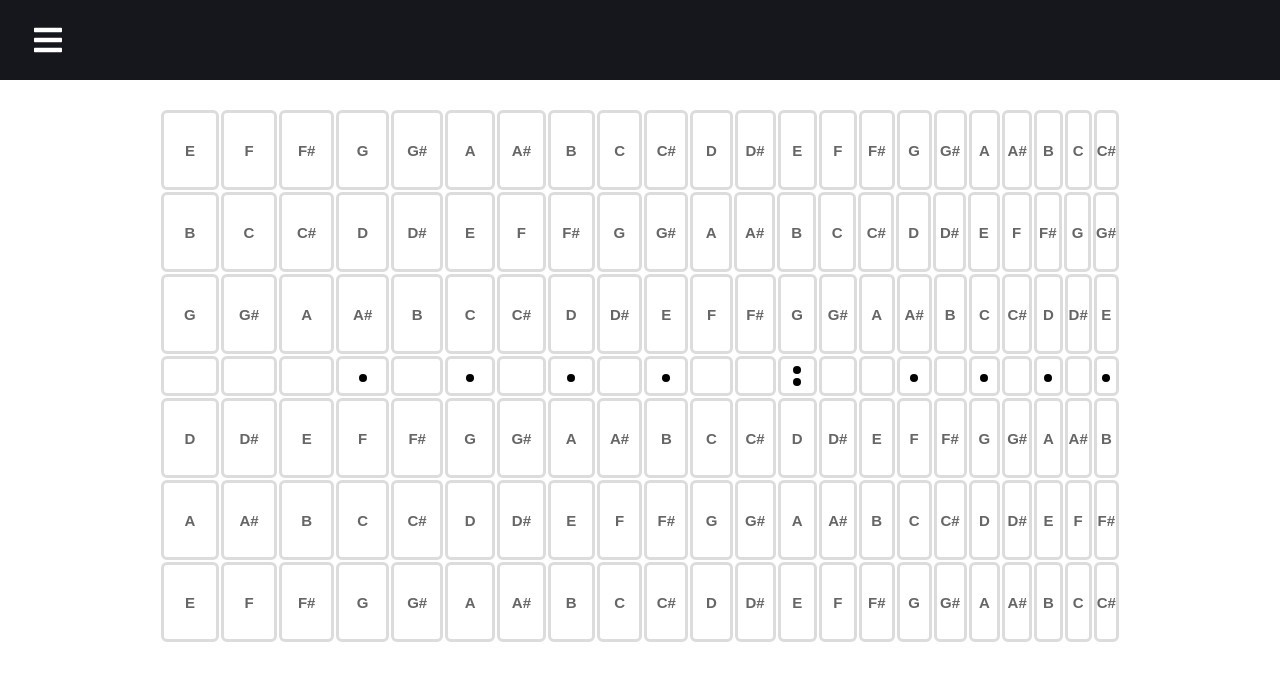
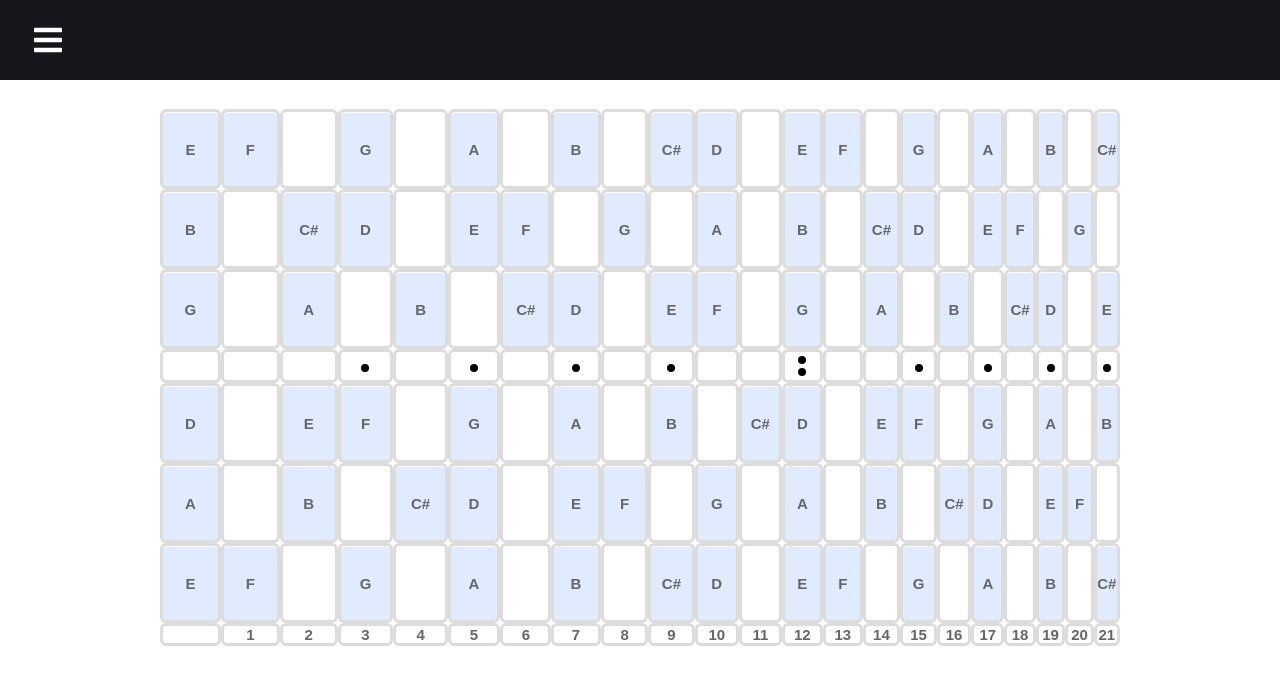
Before and after one commit to Aaron-Cohen/String-Theory, a React (Create React App) app: page /Alt2ner in a window 1280 px wide. Shown: the top 684 px of the page. Built offline with nearby package versions, Linux system fonts and the light colour scheme.

Commit message:
Basic functionality implemented. TODO list in Submenu.js Code cleanup as well.

```diff
--- a/src/GlobalsAndContext.js
+++ b/src/GlobalsAndContext.js
@@ -1,4 +1,26 @@
 import React from 'react';
+/*
+    Notes can be represented as such
+    0: G# / Ab
+    1: A
+    2: A# / Bb
+    3: B
+    4: C
+    5: C# / Db
+    6: D
+    7: D# / Eb
+    8: E
+    9: F
+   10: F# / Gb
+   11: G
+   12: G# / Ab <-- Octave
+
+    So there are 12 unique notes, represented by the numbers [0,11].
+    This allows for easy maths using the modulo operator to read a note's
+    profile regardless of a note's octave
+
+*/
+
 /**
  * Maps a letter representation of a musical note (as a String) to a integer value.
  * Accepts natural notes, and notes followed by a # or b accidental for sharp and flat
@@ -54,7 +76,7 @@ export const mapNoteToNumber = (note) => {
                 return -3;
         }
 
-    return root;
+    return root % 12;
 }
 
 /**
@@ -103,6 +125,7 @@ export const mapNumberToNote = (note, accidental) => {
 }
 
 
+export const defaultNoteSet = [1, 3, 5, 6, 8, 9, 11];
 export const defaultTuningArray = ['E', 'B', 'G', 'D', 'A', 'E']
 // Tuning should always be expressed numerically and not lexigraphically.
 // This allows for dynamic switching between equivalent sharp/flats when
--- a/src/components/Fret.js
+++ b/src/components/Fret.js
@@ -1,48 +1,12 @@
-import React, { Component } from 'react';
+import React from 'react';
 import styled from 'styled-components';
 
-export default class Fret extends Component {
-    render() {
-        if (this.props.inlay) {
-            // Case of double dots on octave
-            if (this.props.fret === 12)
-                return (<Button inlay={true} fret={this.props.fret}> {
-                    <div style={{ fontSize: '0' }}>
-                        <div style={{ margin: '4px' }}><Dot /></div>
-                        <div style={{ margin: '4px' }}><Dot /></div>
-                    </div>
-                } </Button >)
-            // Edge case where no dots on odd fret b/c 12th fret gets double dots
-            else if (this.props.fret === 11 || this.props.fret === 13)
-                return <Button inlay={true} fret={this.props.fret}></Button>
-            // Case of single dots
-            else if (this.props.fret % 2 && this.props.fret > 1)
-                return (<Button inlay={true} fret={this.props.fret}> <Dot /> </Button >)
-            // Case of no dots
-            else
-                return <Button inlay={true} fret={this.props.fret}></Button>
-        }
-        else
-            return (<Button fret={this.props.fret}> { this.props.text}</Button >)
-    }
-}
-
-const Dot = () => {
-    var circleStyle = {
-        padding: 4,
-        display: "inline-block",
-        backgroundColor: "black",
-        borderRadius: "50%",
-    };
-    return (
-        <div style={circleStyle}>
-        </div>
-    );
-};
+export const Fret = (props) => (<Button fret={props.fret} text={props.text}> { props.text}</Button >)
+export default Fret;
 
 const Button = styled.button`
     box-shadow:inset 0px 1px 0px 0px #ffffff;
-	background-color:transparent;
+	background-color: ${props => props.text ? '#e0ebff;' : 'transparent;'}
 	border-radius:6px;
 	border:3px solid #dcdcdc;
 	display:inline-block;
@@ -50,10 +14,9 @@ const Button = styled.button`
 	font-family:Arial;
 	font-size:15px;
     font-weight:bold;
-    height: ${props => props.inlay ? '5vh' : '10vh'};
+    height: 10vh;
     width: ${props => (101 - props.fret * 3 + 'vw')};
     minWidth: 2ch;
-    margin: 1px;
     overflow:
 	text-shadow:0px 1px 0px #ffffff;
 `;
--- a/src/components/FretRow.js
+++ b/src/components/FretRow.js
@@ -8,7 +8,7 @@ export const FretRow = (props) => {
     const frets = [];
     const context = useContext(GlobalContext);
     for (let i = props.rootNote; i <= fretCount + props.rootNote; i++)
-        frets.push(<Fret text={mapNumberToNote(i, context.mode)} dots={props.dots} fret={i - props.rootNote} />);
+        frets.push(<Fret text={context.noteSet.includes(i % 12) ? mapNumberToNote(i, context.mode) : ''} fret={i - props.rootNote} />);
 
     return (
         <ButtonRow>
--- a/src/components/Fretboard.js
+++ b/src/components/Fretboard.js
@@ -1,6 +1,6 @@
 import React, { useContext } from 'react';
-import FretRow from './FretRow.js'
-import InlayRow from './InlayRow.js'
+import FretRow from './FretRow'
+import InlayRow from './InlayRow'
 import { GlobalContext } from '../GlobalsAndContext.js';
 
 const Fretboard = () => {
@@ -15,6 +15,7 @@ const Fretboard = () => {
       <FretRow rootNote={context.tuning[3]} />
       <FretRow rootNote={context.tuning[4]} />
       <FretRow rootNote={context.tuning[5]} />
+      <InlayRow text={true} />
     </div>
   )
 }
--- /dev/null
+++ b/src/components/Inlay.js
@@ -0,0 +1,58 @@
+import React, { Component } from 'react';
+import styled from 'styled-components';
+
+export default class Fret extends Component {
+    render() {
+        // Case where there is text displayed and not dots
+        if (this.props.text)
+            return <Button fret={this.props.fret}> {this.props.text} </Button>
+
+        // Case of double dots on octave
+        if (this.props.fret === 12)
+            return (<Button fret={this.props.fret}> {
+                <div style={{ fontSize: '0' }}>
+                    <div style={{ margin: '4px' }}><Dot /></div>
+                    <div style={{ margin: '4px' }}><Dot /></div>
+                </div>
+            } </Button >)
+        // Edge case where no dots on odd fret b/c 12th fret gets double dots
+        else if (this.props.fret === 11 || this.props.fret === 13)
+            return <Button fret={this.props.fret}></Button>
+        // Case of single dots
+        else if (this.props.fret % 2 && this.props.fret > 1)
+            return (<Button fret={this.props.fret}> <Dot /> </Button >)
+        // Case of no dots
+        else
+            return <Button fret={this.props.fret}> </Button>
+    }
+}
+
+const Dot = () => {
+    var circleStyle = {
+        padding: 4,
+        display: "inline-block",
+        backgroundColor: "black",
+        borderRadius: "50%",
+    };
+    return (
+        <div style={circleStyle}>
+        </div>
+    );
+};
+
+const Button = styled.button`
+    box-shadow:inset 0px 1px 0px 0px #ffffff;
+	background-color: transparent;
+	border-radius:6px;
+	border:3px solid #dcdcdc;
+	display:inline-block;
+	color:#666666;
+	font-family:Arial;
+	font-size:15px;
+    font-weight:bold;
+    height: '5vh';
+    width: ${props => (101 - props.fret * 3 + 'vw')};
+    minWidth: 2ch;
+    overflow:
+	text-shadow:0px 1px 0px #ffffff;
+`;
--- a/src/components/InlayRow.js
+++ b/src/components/InlayRow.js
@@ -1,13 +1,13 @@
 import React, { Component } from 'react';
 import styled from 'styled-components';
-import Fret from './Fret.js'
+import Inlay from './Inlay.js'
 import { fretCount } from '../GlobalsAndContext.js'
 
 export default class InlayRow extends Component {
     render() {
         const frets = []
         for (let i = 0; i <= fretCount; i++)
-            frets.push(<Fret inlay={true} fret={i} />)
+            frets.push(<Inlay fret={i} text={this.props.text ? i : ''} />)
 
         return (
             <ButtonRow>
--- a/src/components/SidebarData.js
+++ b/src/components/SidebarData.js
@@ -1,26 +1,10 @@
 import React, { useContext } from 'react';
-import { GlobalContext, mapNumberToNote } from '../GlobalsAndContext'
+import { GlobalContext, mapNoteToNumber, mapNumberToNote } from '../GlobalsAndContext'
 import * as FaIcons from 'react-icons/fa';
 import * as IoIcons from 'react-icons/io';
 import * as RiIcons from 'react-icons/ri';
 import * as GiIcons from 'react-icons/gi';
 import * as CgIcons from 'react-icons/cg';
-
-
-// const listOfNotes = [
-//   {
-//     title: 'A',
-//     icon: <FaIcons.FaMapPin />
-//   },
-//   {
-//     title: 'A#',
-//     icon: <FaIcons.FaMapPin />
-//   },
-//   {
-//     title: 'Bb',
-//     icon: <FaIcons.FaMapPin />
-//   },
-// ]
 
 export const SidebarData = () => {
   const context = useContext(GlobalContext)
@@ -90,17 +74,10 @@ export const SidebarData = () => {
     },
     {
       title: 'Root Note / Key',
-      path: '/overview',
       icon: <FaIcons.FaSortAlphaDown />,
       iconClosed: <RiIcons.RiArrowDownSFill />,
       iconOpened: <RiIcons.RiArrowUpSFill />,
-
       subNav: [
-        {
-          title: 'Ab',
-          hide: context.mode !== 'Flats',
-          icon: <FaIcons.FaMapPin />
-        },
         {
           title: 'A',
           icon: <FaIcons.FaMapPin />
@@ -146,43 +123,124 @@ export const SidebarData = () => {
           icon: <FaIcons.FaMapPin />
         },
         {
-          title: 'G#',
-          hide: context.mode !== 'Sharps',
+          title: context.mode === 'Sharps' ? 'G#' : 'Ab',
           icon: <FaIcons.FaMapPin />
         }
-      ]
+      ],
+      action: (root) => {
+        const note = mapNoteToNumber(root)
+        context.updateRoot(note)
+      }
     },
     {
       title: 'Pattern Type',
-      path: '/reports',
-      icon: <IoIcons.IoIosPaper />,
+      icon: <FaIcons.FaWrench />,
       iconClosed: <RiIcons.RiArrowDownSFill />,
       iconOpened: <RiIcons.RiArrowUpSFill />,
-
       subNav: [
         {
-          title: 'Reports',
-          path: '/reports/reports1',
+          title: 'Major Scale',
           icon: <IoIcons.IoIosPaper />,
-          cName: 'sub-nav'
         },
         {
-          title: 'Reports 2',
-          path: '/reports/reports2',
+          title: 'Minor Scale',
           icon: <IoIcons.IoIosPaper />,
-          cName: 'sub-nav'
         },
         {
-          title: 'Reports 3',
-          path: '/reports/reports3',
-          icon: <IoIcons.IoIosPaper />
+          title: 'Major',
+          icon: <IoIcons.IoIosPaper />,
+        },
+        {
+          title: 'Major 7',
+          icon: <IoIcons.IoIosPaper />,
+        },
+        {
+          title: 'Minor',
+          icon: <IoIcons.IoIosPaper />,
+        },
+        {
+          title: 'Minor 7',
+          icon: <IoIcons.IoIosPaper />,
+        },
+        {
+          title: 'Dominant 7',
+          icon: <IoIcons.IoIosPaper />,
+        },
+        {
+          title: 'Augmented',
+          icon: <IoIcons.IoIosPaper />,
+        },
+        {
+          title: 'Diminished',
+          icon: <IoIcons.IoIosPaper />,
         }
-      ]
+      ],
+      action: (selection) => {
+        const { root } = context;
+        let noteSet = []
+        // Handle scales explicitly before messy chord
+        if (selection.includes('Scale')) {
+          if (selection.includes('Major'))
+            noteSet = [root, root + 2, root + 4, root + 5, root + 7, root + 8, root + 10];
+          else if (selection.includes('Minor')) {
+            noteSet = [root, root + 2, root + 3, root + 5, root + 7, root + 8, root + 10];
+          }
+
+          noteSet = noteSet.map(note => note % 12)
+          context.updateNoteSet(noteSet);
+          return;
+        }
+
+        // Build other chords as they pertain to a basic major chord
+        let third = root + 4;
+        let fifth = third + 3;
+        let seventh = fifth + 4;
+        if (selection.includes('Diminished')) {
+          third -= 1;
+          fifth -= 1;
+        }
+        else if (selection.includes('Minor')) {
+          third -= 1;
+        }
+        else if (selection.includes('Augmented')) {
+          third += 1;
+          fifth += 1;
+        }
+
+        if (selection.includes('7')) {
+          if (!selection.includes('Major')) // cases of minor, dominant
+            seventh -= 1;
+          noteSet = [root, third, fifth, seventh];
+        }
+        else
+          noteSet = [root, third, fifth];
+
+
+        noteSet = noteSet.map(note => note % 12)
+        context.updateNoteSet(noteSet);
+        return;
+      }
     },
     {
-      title: 'Flavor',
-      path: '/products',
-      icon: <FaIcons.FaCartPlus />
+      title: 'Settings',
+      icon: <FaIcons.FaUserCog />,
+      iconClosed: <RiIcons.RiArrowDownSFill />,
+      iconOpened: <RiIcons.RiArrowUpSFill />,
+      subNav: [
+        {
+          title: 'Display Dots / Fret Numbers',
+          icon: <FaIcons.FaClipboardList />
+        },
+        {
+          title: 'Disable Dot Inlays',
+          icon: <FaIcons.FaClipboardList />
+        },
+        {
+          title: 'Disable Fret Numbers',
+          icon: <FaIcons.FaClipboardList />
+        }
+      ],
+      action: () => { }
     },
     {
       title: 'Embellishment',
```
Also changed, not shown: src/App.js (+6 -2 lines), src/components/SubMenu.js (+16 -5 lines).
